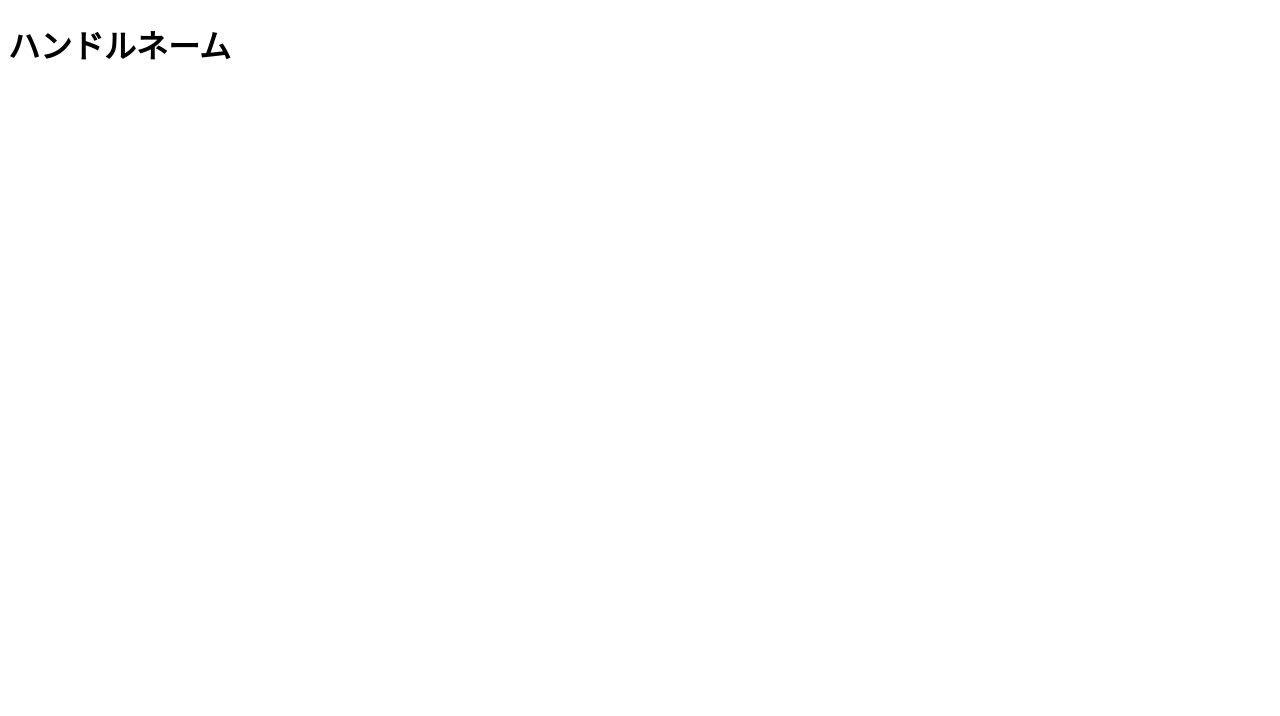
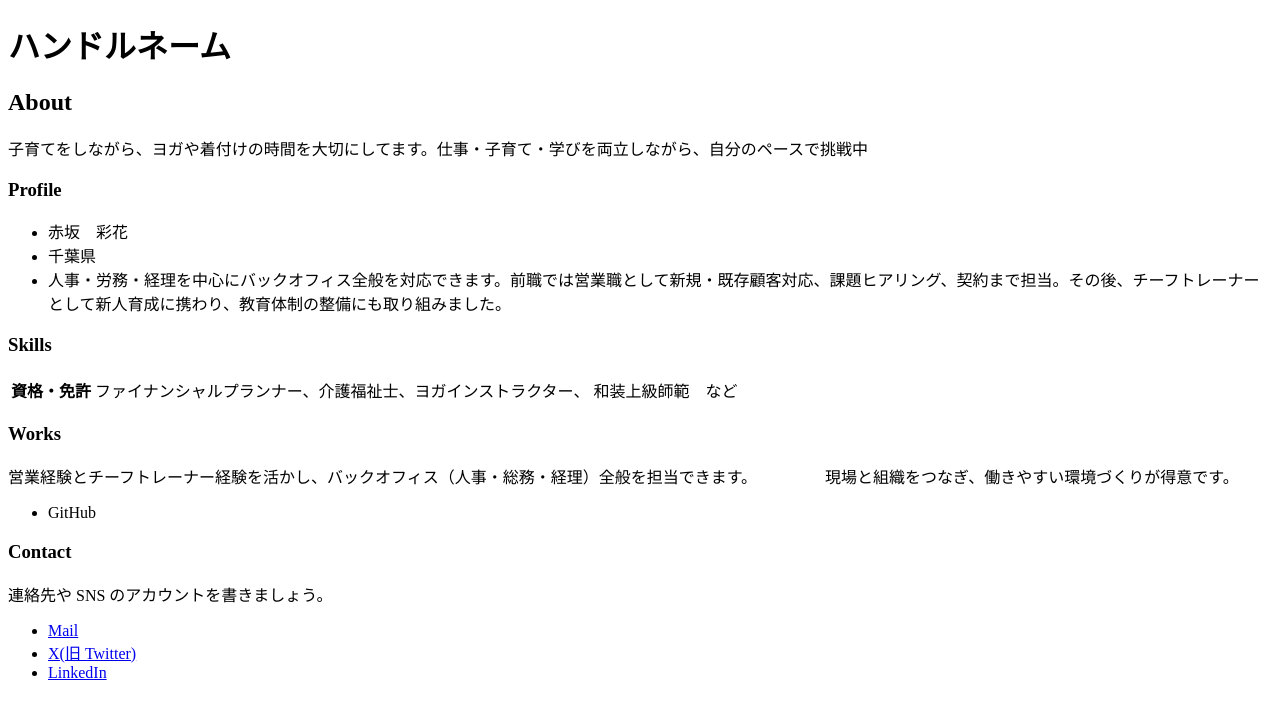
Before and after one commit to aka-ayaa26/aka-ayaa26.github.io, a plain HTML site: page index.html in a window 1280 px wide. Drawn offline with Linux system fonts and the light colour scheme.

Commit message:
情報を追加

```diff
--- a/index.html
+++ b/index.html
@@ -7,5 +7,41 @@
   </head>
   <body>
     <h1>ハンドルネーム</h1>
+
+    <h2>About</h2>
+    <p>
+      子育てをしながら、ヨガや着付けの時間を大切にしてます。仕事・子育て・学びを両立しながら、自分のペースで挑戦中<br>
+    </p>
+
+    <h3>Profile</h3>
+    <ul>
+      <li>赤坂　彩花</li>
+      <li>千葉県</li>
+      <li>人事・労務・経理を中心にバックオフィス全般を対応できます。前職では営業職として新規・既存顧客対応、課題ヒアリング、契約まで担当。その後、チーフトレーナーとして新人育成に携わり、教育体制の整備にも取り組みました。</li>
+    </ul>
+
+    <h3>Skills</h3>
+    <table>
+      <tr>
+        <th>資格・免許</th>
+        <td>ファイナンシャルプランナー、介護福祉士、ヨガインストラクター、 和装上級師範　など</td>
+      </tr>
+    </table>
+
+    <h3>Works</h3>
+    <p>営業経験とチーフトレーナー経験を活かし、バックオフィス（人事・総務・経理）全般を担当できます。
+　　　　現場と組織をつなぎ、働きやすい環境づくりが得意です。</p>
+    <ul>
+      <li><a https://aka-ayaa26.github.io//">GitHub</a></li>
+    </ul>
+
+    <h3>Contact</h3>
+    <p>連絡先や SNS のアカウントを書きましょう。</p>
+    <ul>
+      <li><a href="mailto:name@example.com">Mail</a></li>
+      <li><a href="https://twitter.com/n_yobikou">X(旧 Twitter)</a></li>
+      <li><a href="https://www.linkedin.com/">LinkedIn</a></li>
+    </ul>
+    </table>
   </body>
 </html>
```
